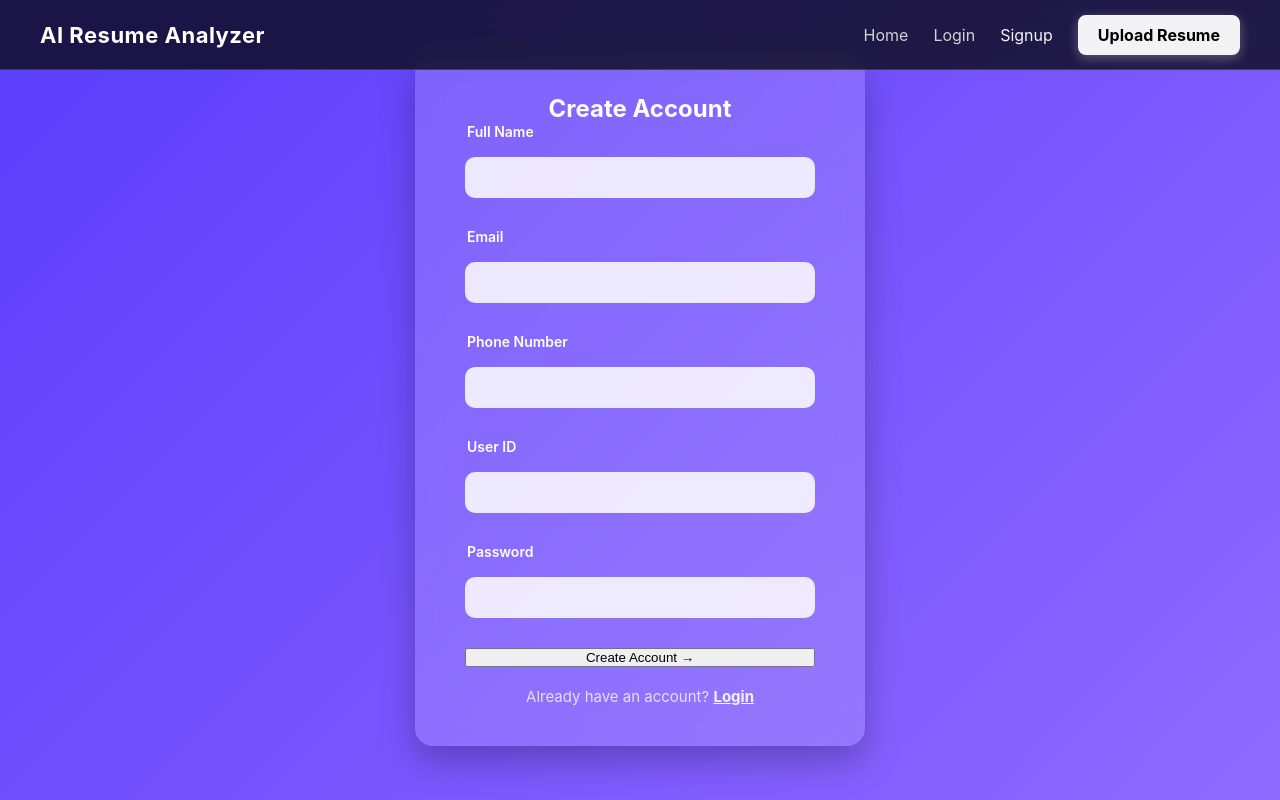
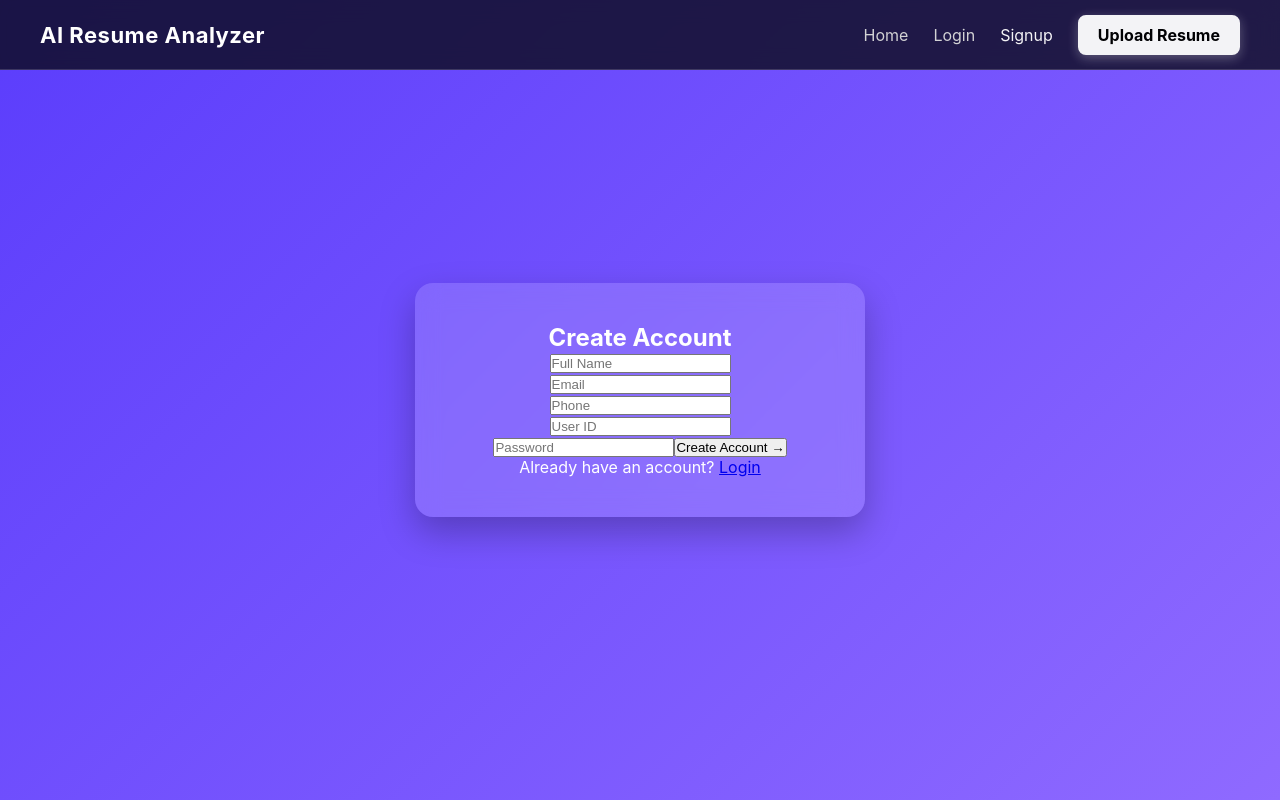
Before and after one commit to Muskansh7/ATS_Resume, a React (Vite) app in the folder ats-frontend/: page /signup in a window 1280 px wide. Built offline with nearby package versions, Linux system fonts and the light colour scheme.

Commit message:
Fix frontend API connection to Render backend

```diff
--- a/ats-frontend/src/config.jsx
+++ b/ats-frontend/src/config.jsx
@@ -1 +1,4 @@
-export const API_BASE_URL = "https://ats-resume-7.onrender.com";
+export const API_BASE_URL =
+  import.meta.env.PROD
+    ? "https://ats-resume-7.onrender.com"
+    : "http://127.0.0.1:8000";
--- a/ats-frontend/src/pages/Login.jsx
+++ b/ats-frontend/src/pages/Login.jsx
@@ -19,37 +19,31 @@ export default function Login() {
     setLoading(true);
 
     try {
-      const formData = new FormData();
-      formData.append("userIdOrEmail", userIdOrEmail);
-      formData.append("password", password);
+      const payload = new FormData();
+      payload.append("userIdOrEmail", userIdOrEmail);
+      payload.append("password", password);
 
       const res = await fetch(`${API_BASE_URL}/login`, {
         method: "POST",
-        body: formData,
-        headers: {
-          Accept: "application/json",
-        },
+        body: payload,
+        headers: { Accept: "application/json" },
       });
 
       const data = await res.json();
 
       if (!res.ok) {
         setError(data.detail || "Invalid login credentials");
-        setLoading(false);
         return;
       }
 
       localStorage.setItem("token", data.token);
-      if (data.user) {
-        localStorage.setItem("user", JSON.stringify(data.user));
-      }
+      localStorage.setItem("user", JSON.stringify(data.user));
 
       login();
       navigate("/upload");
-
     } catch (err) {
       console.error(err);
-      setError("Server error. Please try again.");
+      setError("Could not connect to server.");
     } finally {
       setLoading(false);
     }
@@ -57,9 +51,6 @@ export default function Login() {
 
   return (
     <div className="login-container">
-      <div className="bg-blur-circle circle1"></div>
-      <div className="bg-blur-circle circle2"></div>
-
       <div className="login-box">
         <h2 className="login-title">Welcome Back</h2>
         <p className="login-subtitle">Login to continue</p>
@@ -70,7 +61,6 @@ export default function Login() {
             <input
               value={userIdOrEmail}
               onChange={(e) => setUserIdOrEmail(e.target.value)}
-              placeholder="Enter your email or ID"
               required
             />
           </div>
@@ -81,14 +71,13 @@ export default function Login() {
               type="password"
               value={password}
               onChange={(e) => setPassword(e.target.value)}
-              placeholder="Enter your password"
               required
             />
           </div>
 
           {error && <p className="error-text">{error}</p>}
 
-          <button type="submit" className="login-btn" disabled={loading}>
+          <button type="submit" disabled={loading}>
             {loading ? "Logging in..." : "Login →"}
           </button>
         </form>
--- a/ats-frontend/src/pages/Signup.jsx
+++ b/ats-frontend/src/pages/Signup.jsx
@@ -5,6 +5,8 @@ import { API_BASE_URL } from "../config";
 
 export default function Signup() {
   const navigate = useNavigate();
+  const [loading, setLoading] = useState(false);
+  const [error, setError] = useState("");
 
   const [form, setForm] = useState({
     fullName: "",
@@ -14,12 +16,8 @@ export default function Signup() {
     password: "",
   });
 
-  const [error, setError] = useState("");
-  const [loading, setLoading] = useState(false);
-
-  const handleChange = (e) => {
+  const handleChange = (e) =>
     setForm({ ...form, [e.target.name]: e.target.value });
-  };
 
   const handleSignup = async (e) => {
     e.preventDefault();
@@ -27,33 +25,27 @@ export default function Signup() {
     setLoading(true);
 
     try {
-      const formData = new FormData();
-      formData.append("full_name", form.fullName);
-      formData.append("email", form.email);
-      formData.append("phone", form.phone);
-      formData.append("user_id", form.userId);
-      formData.append("password", form.password);
+      const payload = new FormData();
+      payload.append("full_name", form.fullName);
+      payload.append("email", form.email);
+      payload.append("phone", form.phone);
+      payload.append("user_id", form.userId);
+      payload.append("password", form.password);
 
       const res = await fetch(`${API_BASE_URL}/signup`, {
         method: "POST",
-        body: formData,
-        headers: {
-          Accept: "application/json",
-        },
+        body: payload,
       });
 
       const data = await res.json();
 
       if (!res.ok) {
         setError(data.detail || "Signup failed");
-        setLoading(false);
         return;
       }
 
       navigate("/login");
-
-    } catch (err) {
-      console.error(err);
+    } catch {
       setError("Could not connect to server.");
     } finally {
       setLoading(false);
@@ -62,60 +54,24 @@ export default function Signup() {
 
   return (
     <div className="signup-wrapper">
-      <div className="signup-card fade-in">
+      <div className="signup-card">
         <h2>Create Account</h2>
 
-        <form className="signup-form" onSubmit={handleSignup}>
-          <label>Full Name</label>
-          <input
-            name="fullName"
-            value={form.fullName}
-            onChange={handleChange}
-            required
-          />
-
-          <label>Email</label>
-          <input
-            name="email"
-            type="email"
-            value={form.email}
-            onChange={handleChange}
-            required
-          />
-
-          <label>Phone Number</label>
-          <input
-            name="phone"
-            value={form.phone}
-            onChange={handleChange}
-            required
-          />
-
-          <label>User ID</label>
-          <input
-            name="userId"
-            value={form.userId}
-            onChange={handleChange}
-            required
-          />
-
-          <label>Password</label>
-          <input
-            name="password"
-            type="password"
-            value={form.password}
-            onChange={handleChange}
-            required
-          />
+        <form onSubmit={handleSignup}>
+          <input name="fullName" placeholder="Full Name" onChange={handleChange} required />
+          <input name="email" type="email" placeholder="Email" onChange={handleChange} required />
+          <input name="phone" placeholder="Phone" onChange={handleChange} required />
+          <input name="userId" placeholder="User ID" onChange={handleChange} required />
+          <input name="password" type="password" placeholder="Password" onChange={handleChange} required />
 
           {error && <p className="error-text">{error}</p>}
 
           <button disabled={loading}>
-            {loading ? "Creating Account..." : "Create Account →"}
+            {loading ? "Creating..." : "Create Account →"}
           </button>
         </form>
 
-        <p className="switch-text">
+        <p>
           Already have an account? <Link to="/login">Login</Link>
         </p>
       </div>
```
